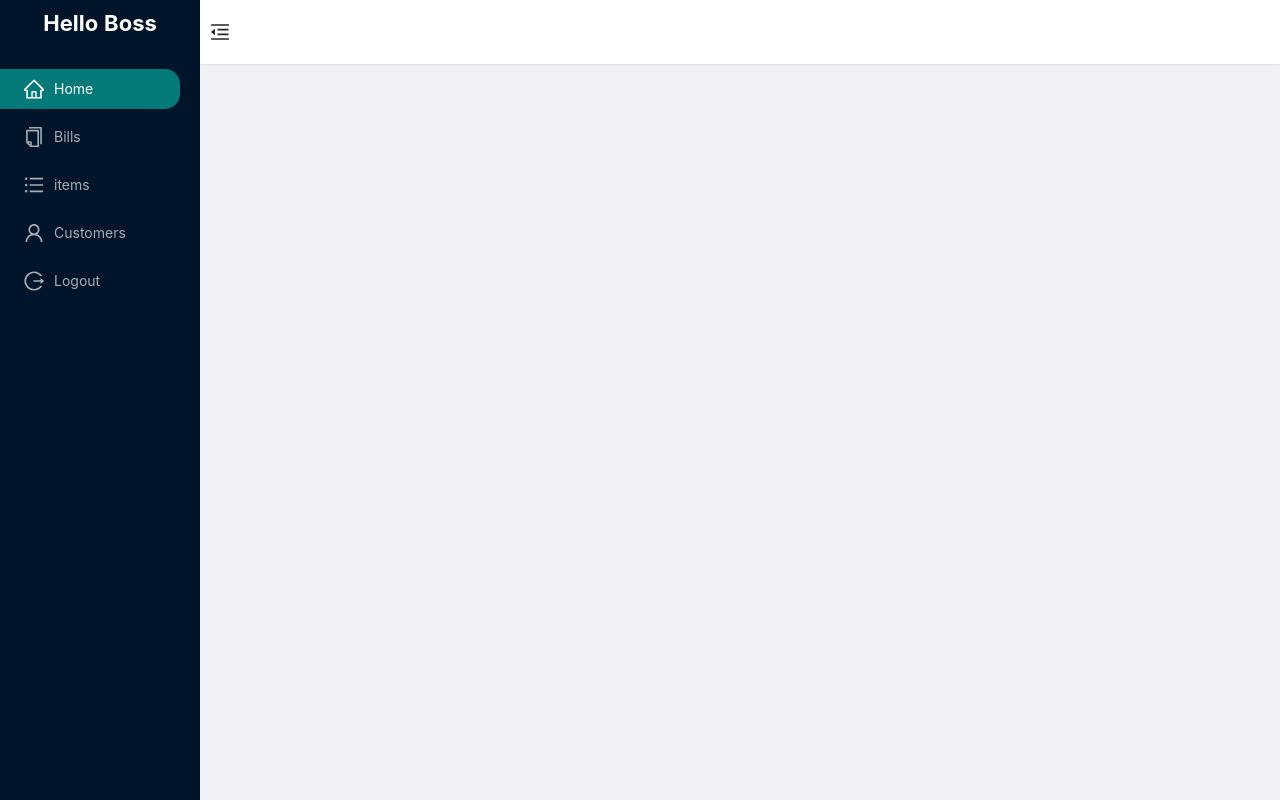
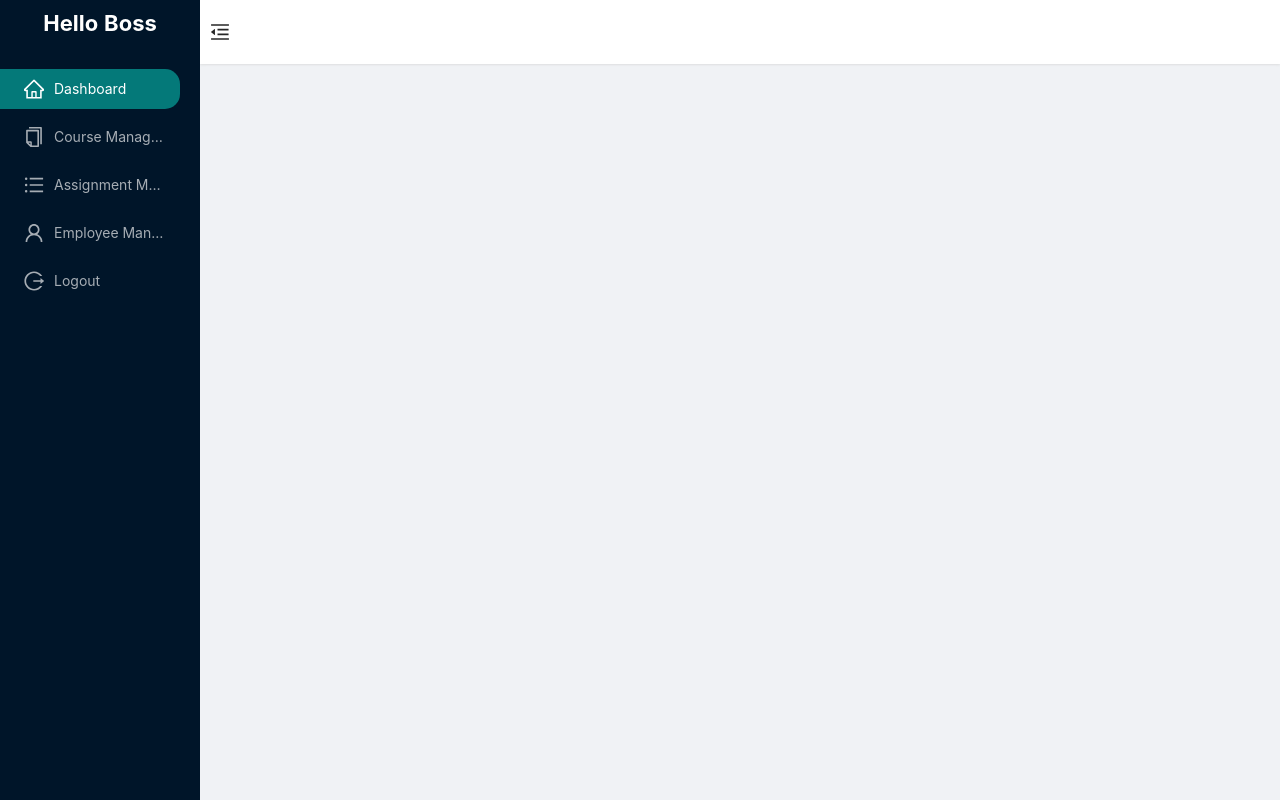
Before and after one commit to shakilahmedatik/hello-boss, a React (Create React App) app in the folder client/: page /dashboard in a window 1280 px wide. Built offline with nearby package versions, Linux system fonts and the light colour scheme.

Commit message:
sidebar menu update done

```diff
--- a/client/src/components/DefaultLayout/DefaultLayout.jsx
+++ b/client/src/components/DefaultLayout/DefaultLayout.jsx
@@ -33,16 +33,19 @@ const DefaultLayout = ({ children }) => {
         </Link>
         <Menu theme="dark" mode="inline" defaultSelectedKeys={["/"]}>
           <Menu.Item key="/" icon={<HomeOutlined />}>
-            <Link to="/">Home</Link>
+            <Link to="/">Dashboard</Link>
           </Menu.Item>
-          <Menu.Item key="/bills" icon={<CopyOutlined />}>
-            <Link to="/bills">Bills</Link>
+          <Menu.Item key="/course-management" icon={<CopyOutlined />}>
+            <Link to="/course-management">Course Management</Link>
           </Menu.Item>
-          <Menu.Item key="/items" icon={<UnorderedListOutlined />}>
-            <Link to="/items">items</Link>
+          <Menu.Item
+            key="/assignment-management"
+            icon={<UnorderedListOutlined />}
+          >
+            <Link to="/assignment-management">Assignment Management</Link>
           </Menu.Item>
-          <Menu.Item key="/customers" icon={<UserOutlined />}>
-            <Link to="/customers">Customers</Link>
+          <Menu.Item key="/employee-management" icon={<UserOutlined />}>
+            <Link to="/employee-management">Employee Management</Link>
           </Menu.Item>
           <Menu.Item
             key="/logout"
```
